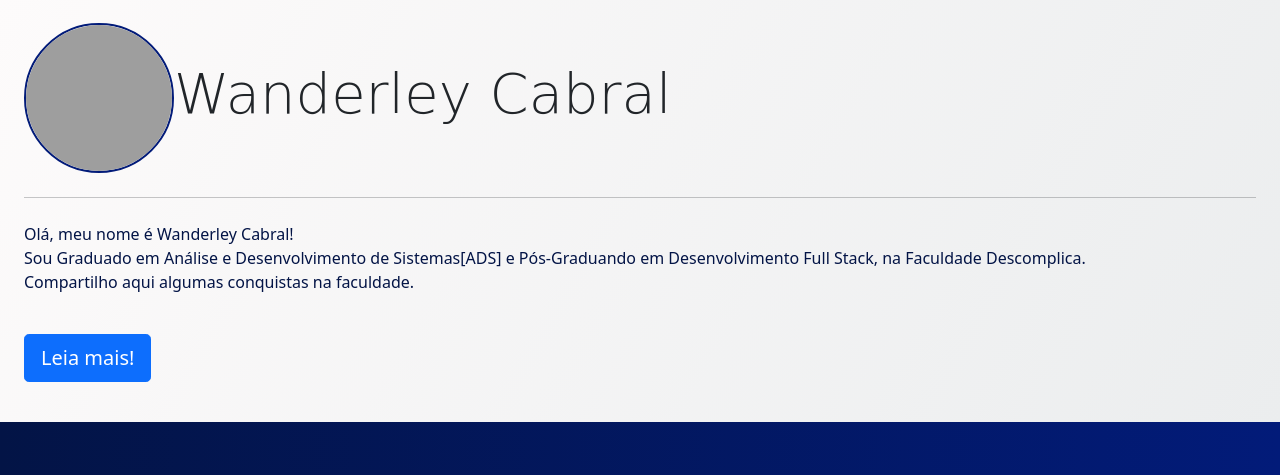
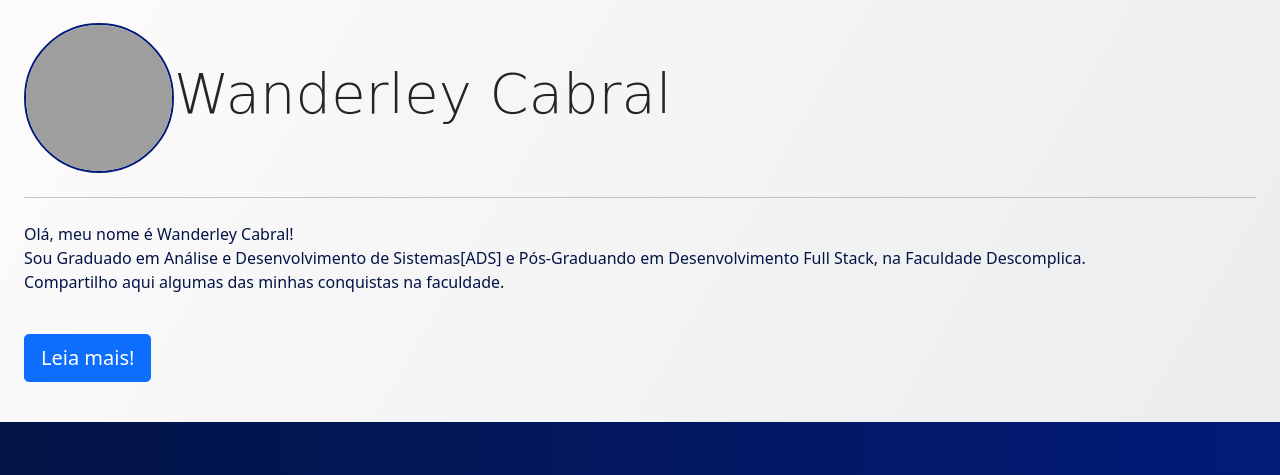
Before and after one commit to cabraldasilvac/website, a Flask app: page / in a window 1280 px wide. Shown: the part 57-532 px from the top of the page. Run offline with Flask 3, Linux system fonts and the light colour scheme; grey boxes are pictures that could not be loaded.

Commit message:
feat: ✨ Modifica o Arquivo index

```diff
--- a/api/templates/home.html
+++ b/api/templates/home.html
@@ -9,7 +9,7 @@
     <p>
         Olá, meu nome é Wanderley Cabral! </br>
         Sou Graduado em Análise e Desenvolvimento de Sistemas[ADS] e Pós-Graduando em Desenvolvimento Full Stack, na Faculdade Descomplica.</br>
-        Compartilho aqui algumas conquistas na faculdade.
+        Compartilho aqui algumas das minhas conquistas na faculdade.
     <p>
 
     </br>
```
